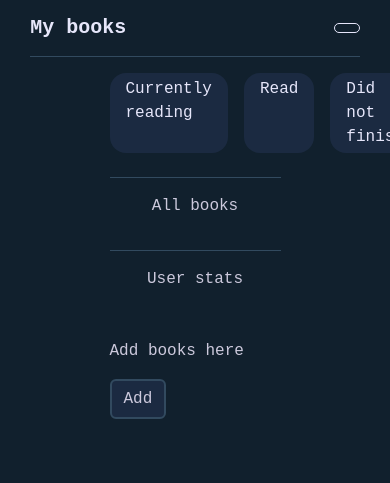
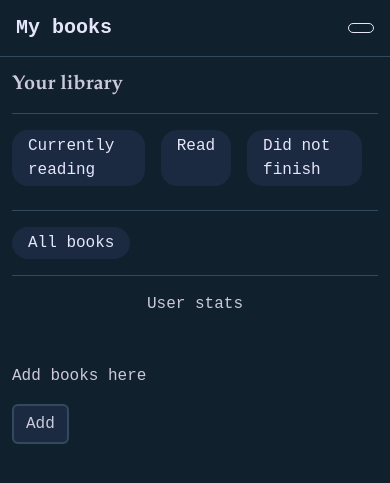
Before and after one commit to kubo455/some_django_project, a Django app: page /add_book in a window 390 px wide; the page is wider, and only the part inside the window is pictured. Shown: the top 483 px of that part. Run offline with Django 5.2, Linux system fonts and the light colour scheme; data comes from the database, SQL or seed files in the repository; both versions use the stored data as it was after the commit; data that the repository does not hold is empty.

Commit message:
Style changes

```diff
--- a/my_app/static/my_app/style.css
+++ b/my_app/static/my_app/style.css
@@ -16,7 +16,7 @@ body {
 
 
 #body-container {
-    width: 50% !important;
+    width: 50%;
 }
 
 h1, h2, h3, h4, h5, h6 {
@@ -226,3 +226,21 @@ a {
     color: lavender;
     font-weight: 800;
 }
+
+/* Changes width when the window is smaller */
+@media (max-width: 1000px) {
+    #body-container {
+        width: 100%;
+    }
+
+    .navbar {
+        width: 100% !important;
+        padding-left: 1rem !important;
+        padding-right: 1rem !important;
+    }
+
+    #layout-container {
+        width: 100%;
+        max-width: 100%;
+    }
+}
--- a/my_app/templates/my_app/index.html
+++ b/my_app/templates/my_app/index.html
@@ -3,6 +3,9 @@
 
 
 {% block body %}
+<h5 class="mt-3">Your library</h5>
+<div class="custom-border mt-3"></div>
+
 <div class="row px-0 mt-3">
     <div class="col d-flex">
         <div class="px-3 py-1 rounded-4 me-3 custom-btn" id="currently-reading" href="">
@@ -34,9 +37,11 @@
 <div class="custom-border mt-3"></div>
 
 
-<div class="row">
-    <div class="col mt-3 d-flex justify-content-center">
-        <p>All books</p>
+<div class="row px-0">
+    <div class="col d-flex mt-3">
+        <div class="px-3 py-1 rounded-4 me-3 custom-btn" id="currently-reading" href="">
+            All books
+        </div>
     </div>
 </div>
 
--- a/my_app/templates/my_app/layout.html
+++ b/my_app/templates/my_app/layout.html
@@ -17,7 +17,7 @@
     </head>
 
     <body>
-        <div class="container d-flex justify-content-center" id="layout-container">
+        <div class="container d-flex justify-content-center px-0" id="layout-container">
 
             <nav class="navbar navbar-expand-lg bg-body-tertiary border-bottom pl-0">
                 <div class="container-fluid p-0">
--- a/my_app/views.py
+++ b/my_app/views.py
@@ -138,8 +138,11 @@ def book_view(request, id):
     if ReadingProgress.objects.filter(book_title=book).exists():
         # Get how much % is user progress in book
         book_progress = ReadingProgress.objects.get(book_title=book)
-        progress_percentage = book_progress.progress / (book_progress.pages_total / 100)
-        print(int(progress_percentage))
+        if book_progress.progress == book_progress.pages_total:
+            progress_percentage = 100
+        else:
+            progress_percentage = book_progress.progress / (book_progress.pages_total / 100)
+
 
         progress_data.append({
             'pages_total': book_progress.pages_total,
```
Also changed, not shown: db.sqlite3.
